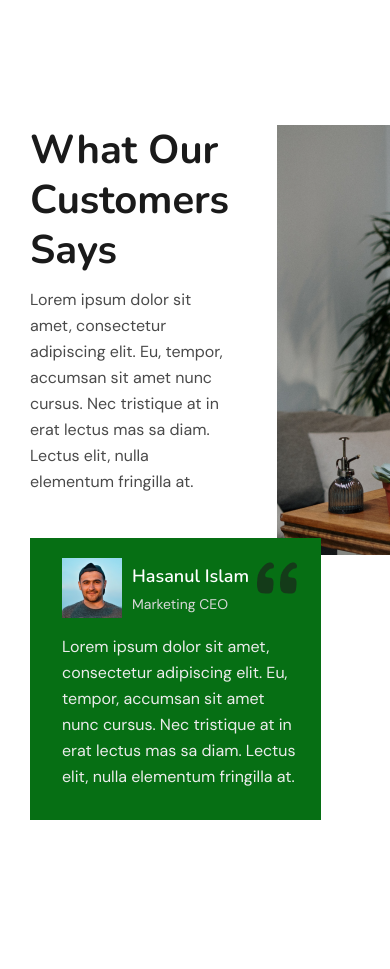
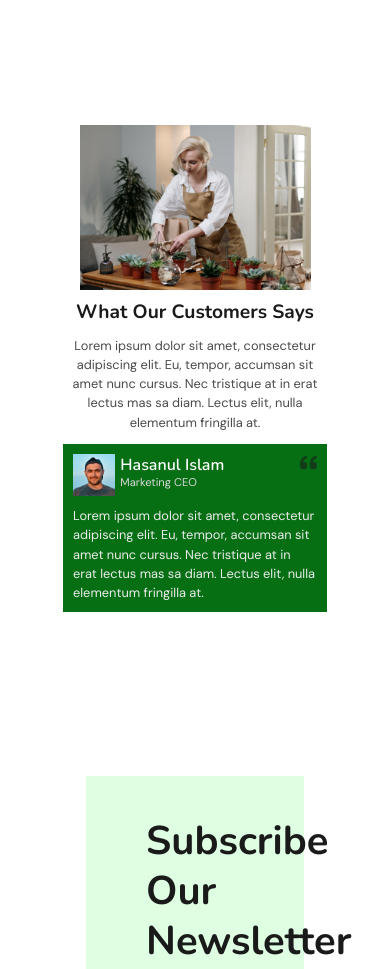
Before and after one commit to evgenya2905/plant_store_landing_page, a plain HTML site: page plants.html in a window 390 px wide. Shown: the part 2065-3034 px from the top of the page. Drawn offline with nearby package versions, Linux system fonts and the light colour scheme.

Commit message:
added responsive design for the fifth section and started sixth section

```diff
--- a/plants.html
+++ b/plants.html
@@ -108,25 +108,25 @@
         <button class="fourth_section_button button_style">View All</button>
     </section>
     <section class="fifth_section">
-        <div>
+        <div class="fifth_section_container">
             <h3 class="fifth_section_title title_style">What Our Customers Says</h3>
             <p class="fifth_section_text">Lorem ipsum dolor sit amet, consectetur adipiscing elit. Eu, tempor, accumsan sit amet nunc cursus. Nec tristique at in erat lectus mas sa diam. Lectus elit, nulla elementum fringilla at.</p>
             <div class="fifth_section_block">
                 <div class="fifth_section_block_top">
                     <div class="fifth_section_block_customer">
-                        <img alt="hasanul_islam" src="images/unsplash_v2aKnjMbP_k.png">
+                        <img class="fifth_section_img_hasanul" alt="hasanul_islam" src="images/unsplash_v2aKnjMbP_k.png">
                         <div>
                             <h5 class="fifth_section_name">Hasanul Islam</h5>
                             <p class="fifth_section_desc">Marketing CEO</p>
                         </div>
                     </div>
-                    <img alt="mark" src="images/quotation-marks (1) 1.png">
+                    <img class="fifth_section_mark" alt="mark" src="images/quotation-marks (1) 1.png">
                 </div>
                 <p class="fifth_section_block_text">Lorem ipsum dolor sit amet, consectetur adipiscing elit. Eu, tempor, accumsan sit amet nunc cursus. Nec tristique at in erat lectus mas sa diam. Lectus elit, nulla elementum fringilla at.</p>
             </div>
         </div>
-        <div>
-            <img alt="plant_customer" src="images/pexels-cottonbro-4507699 1.png">
+        <div class="fifth_section_img_block">
+            <img class="fifth_section_img" alt="plant_customer" src="images/pexels-cottonbro-4507699 1.png">
         </div>
     </section>
     <section class="sixth_section">
--- a/style.css
+++ b/style.css
@@ -417,6 +417,7 @@ body {
 
 .fifth_section_block_customer {
     display: flex;
+    align-items: center;
     gap: 10px;
 }
 
@@ -650,6 +651,18 @@ body {
         margin-bottom: 0px;
         line-height: 25px;
     }
+
+    /* .fifth_section_title {
+        margin-bottom: 0;
+    }
+
+    .fifth_section_text {
+        margin-bottom: 0;
+    } */
+
+   /*  .fifth_section_block {
+        padding: 10px;
+    } */
 }
 
 @media screen and (max-width: 1384px) {
@@ -680,6 +693,14 @@ body {
 
     .fourth_section_img_four {
         margin: 0 0 10px 45px;
+    }
+
+    .sixth_section {
+        gap: 150px;
+    }
+
+    .sixth_section_block {
+        margin: 40px 60px 20px 60px;
     }
 }
 
@@ -795,6 +816,41 @@ body {
     .fourth_section_img_four {
         width: 40%;
         margin: 30px 0 10px 60px;
+    }
+
+    .fifth_section {
+        flex-direction: column;
+        align-items: center;
+        gap: 10px;
+    }
+
+    .fifth_section_container {
+        display: flex;
+        flex-direction: column;
+        align-items: center;
+    }
+
+    .fifth_section_title {
+        font-size: 36px;
+        line-height: 45px;
+    }
+
+    .fifth_section_text {
+        text-align: center;
+        margin: 0 40px 12px 40px;
+    }
+
+    .fifth_section_block {
+        width: 70%;
+        margin-right: 0;
+    }
+
+    .fifth_section_name {
+        margin: 0;
+    }
+
+    .fifth_section_img_block {
+        order: -1;
     }
 }
 
@@ -921,6 +977,30 @@ body {
         line-height: 1rem;
         width: 7rem;
     }
+
+    .fifth_section_text {
+        font-size: 0.9rem;
+        line-height: 25px;
+    }
+
+    .fifth_section_block {
+        padding: 10px 14px 20px 22px;
+    }
+
+    .fifth_section_block_text {
+        font-size: 0.9rem;
+        line-height: 25px;
+    }
+
+    .fifth_section_img_block {
+        display: flex;
+        justify-content: center;
+    }
+
+    .fifth_section_img {
+        width: 70%;
+    }
+
 }
 
 @media screen and (max-width: 768px) {
@@ -1060,6 +1140,40 @@ body {
         line-height: 0.8rem;
         padding-top: 13px;
     }
+
+    .fifth_section_title {
+        font-size: 1.2rem;
+        line-height: 1.5rem;
+    }
+
+    .fifth_section_text {
+        font-size: 0.8rem;
+        line-height: 1.2rem;
+    }
+
+    .fifth_section_block {
+        width: 80%;
+        gap: 10px;
+        padding: 10px;
+    }
+
+    .fifth_section_name {
+        font-size: 1rem;
+        margin-bottom: 0;
+    }
+
+    .fifth_section_desc {
+        font-size: 0.7rem;
+    }
+
+    .fifth_section_block_text {
+        font-size: 0.8rem;
+        line-height: 1.2rem;
+    }
+
+    .fifth_section_mark {
+        width: 7%;
+    }
 }
 
 @media screen and (max-width: 480px) {
@@ -1071,4 +1185,16 @@ body {
     .first_section_block {
         width: 100%;
     }
+
+    .fifth_section_block_customer {
+        gap: 5px;
+    }
+
+    .fifth_section_name {
+        line-height: 15px;
+    }
+
+    .fifth_section_img_hasanul {
+        width: 25%;
+    }
 }
```
